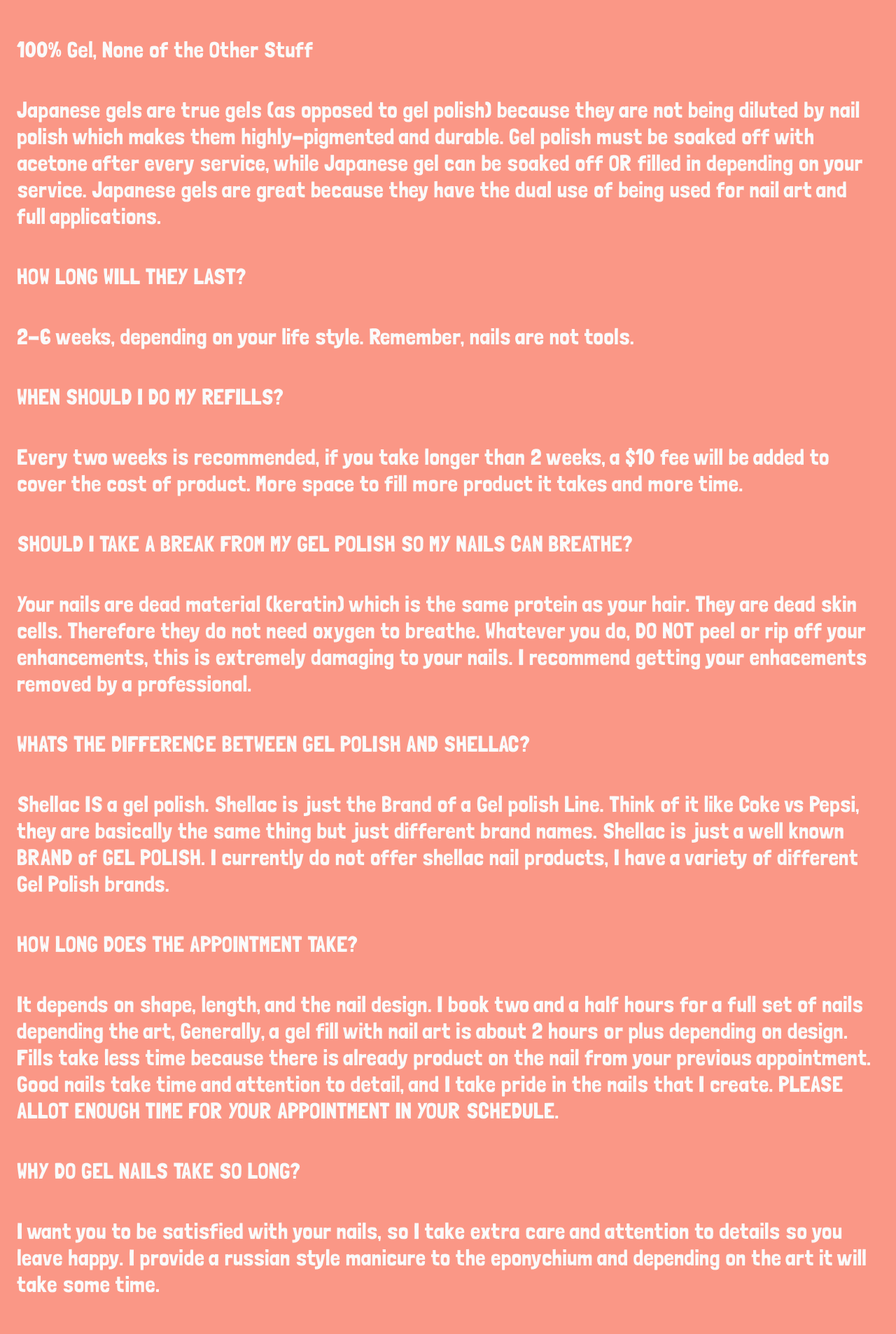
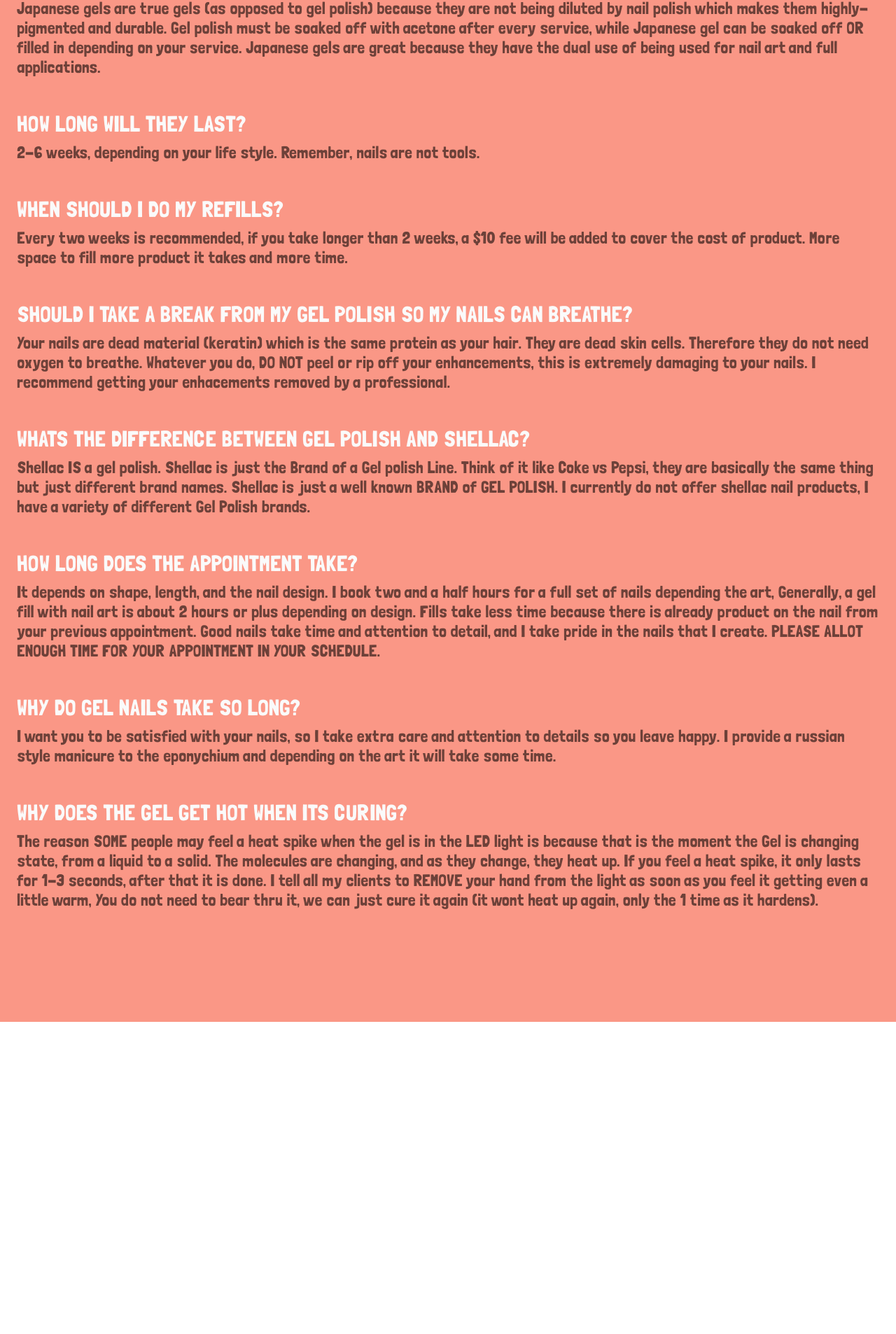
Before and after one commit to KevHnh/nailartbb, a React (Create React App) app: page /FAQ in a window 1280 px wide. Shown: the part 594-2500 px from the top of the page at 70% size. After the commit the page ends 2054 px from the top, so only its background shows below. Built offline with nearby package versions, Linux system fonts and the light colour scheme; the HTML template or start-up script is replaced by a standard one.

Commit message:
LP updates

```diff
--- a/src/components/FAQ/FAQ.css
+++ b/src/components/FAQ/FAQ.css
@@ -0,0 +1,15 @@
+.FAQContainer {
+  display: flex;
+  flex-direction: column;
+  gap: 3rem;
+}
+
+.FAQEntry {
+    display: flex;
+    flex-direction: column;
+    gap: .5rem;
+}
+
+.FAQEntry > .sub1 {
+    margin-bottom: 0rem;
+}
--- a/src/components/FAQ/FAQ.js
+++ b/src/components/FAQ/FAQ.js
@@ -11,76 +11,100 @@ function FAQ() {
           on here first. If not, I would be happy to answer any other questions
           you may have.
         </div>
+        <div className="FAQContainer">
+          <div className="FAQEntry">
             <div className="sub1">WHAT KIND OF EXTENSIONS DO YOU DO?</div>
-        <div className="sub1">I do gel X and japanese gel.</div>
+            <div className="sub2">I do gel X and Japanese gel.</div>
+          </div>
+          <div className="FAQEntry">
             <div className="sub1">WHAT IS JAPANESE GEL?</div>
-        <div className="sub1">100% Gel, None of the Other Stuff</div>
-        <div className="sub1">
-          Japanese gels are true gels (as opposed to gel polish) because they
-          are not being diluted by nail polish which makes them highly-pigmented
-          and durable. Gel polish must be soaked off with acetone after every
-          service, while Japanese gel can be soaked off OR filled in depending
-          on your service. Japanese gels are great because they have the dual
-          use of being used for nail art and full applications.
+            <div className="sub2">100% Gel, None of the Other Stuff</div>
+            <div className="sub2">
+              Japanese gels are true gels (as opposed to gel polish) because
+              they are not being diluted by nail polish which makes them
+              highly-pigmented and durable. Gel polish must be soaked off with
+              acetone after every service, while Japanese gel can be soaked off
+              OR filled in depending on your service. Japanese gels are great
+              because they have the dual use of being used for nail art and full
+              applications.
             </div>
+          </div>
+          <div className="FAQEntry">
             <div className="sub1">HOW LONG WILL THEY LAST?</div>
-        <div className="sub1">
+            <div className="sub2">
               2-6 weeks, depending on your life style. Remember, nails are not
               tools.
             </div>
+          </div>
+          <div className="FAQEntry">
             <div className="sub1">WHEN SHOULD I DO MY REFILLS?</div>
-        <div className="sub1">
-          Every two weeks is recommended, if you take longer than 2 weeks, a $10
-          fee will be added to cover the cost of product. More space to fill
-          more product it takes and more time.
+            <div className="sub2">
+              Every two weeks is recommended, if you take longer than 2 weeks, a
+              $10 fee will be added to cover the cost of product. More space to
+              fill more product it takes and more time.
             </div>
+          </div>
+          <div className="FAQEntry">
             <div className="sub1">
               SHOULD I TAKE A BREAK FROM MY GEL POLISH SO MY NAILS CAN BREATHE?
             </div>
-        <div className="sub1">
-          Your nails are dead material (keratin) which is the same protein as
-          your hair. They are dead skin cells. Therefore they do not need oxygen
-          to breathe. Whatever you do, DO NOT peel or rip off your enhancements,
-          this is extremely damaging to your nails. I recommend getting your
-          enhacements removed by a professional.
+            <div className="sub2">
+              Your nails are dead material (keratin) which is the same protein
+              as your hair. They are dead skin cells. Therefore they do not need
+              oxygen to breathe. Whatever you do, DO NOT peel or rip off your
+              enhancements, this is extremely damaging to your nails. I
+              recommend getting your enhacements removed by a professional.
             </div>
+          </div>
+          <div className="FAQEntry">
             <div className="sub1">
               WHATS THE DIFFERENCE BETWEEN GEL POLISH AND SHELLAC?
             </div>
-        <div className="sub1">
+            <div className="sub2">
               Shellac IS a gel polish. Shellac is just the Brand of a Gel polish
               Line. Think of it like Coke vs Pepsi, they are basically the same
               thing but just different brand names. Shellac is just a well known
-          BRAND of GEL POLISH. I currently do not offer shellac nail products, I
-          have a variety of different Gel Polish brands.
+              BRAND of GEL POLISH. I currently do not offer shellac nail
+              products, I have a variety of different Gel Polish brands.
             </div>
+          </div>
+          <div className="FAQEntry">
             <div className="sub1">HOW LONG DOES THE APPOINTMENT TAKE?</div>
+            <div className="sub2">
+              It depends on shape, length, and the nail design. I book two and a
+              half hours for a full set of nails depending the art, Generally, a
+              gel fill with nail art is about 2 hours or plus depending on
+              design. Fills take less time because there is already product on
+              the nail from your previous appointment. Good nails take time and
+              attention to detail, and I take pride in the nails that I create.
+              PLEASE ALLOT ENOUGH TIME FOR YOUR APPOINTMENT IN YOUR SCHEDULE.
+            </div>
+          </div>
+          <div className="FAQEntry">
+            <div className="sub1">WHY DO GEL NAILS TAKE SO LONG?</div>
+            <div className="sub2">
+              I want you to be satisfied with your nails, so I take extra care
+              and attention to details so you leave happy. I provide a russian
+              style manicure to the eponychium and depending on the art it will
+              take some time.
+            </div>
+          </div>
+          <div className="FAQEntry">
             <div className="sub1">
-          It depends on shape, length, and the nail design. I book two and a
-          half hours for a full set of nails depending the art, Generally, a gel
-          fill with nail art is about 2 hours or plus depending on design. Fills
-          take less time because there is already product on the nail from your
-          previous appointment. Good nails take time and attention to detail,
-          and I take pride in the nails that I create. PLEASE ALLOT ENOUGH TIME
-          FOR YOUR APPOINTMENT IN YOUR SCHEDULE.
+              WHY DOES THE GEL GET HOT WHEN ITS CURING?
             </div>
-        <div className="sub1">WHY DO GEL NAILS TAKE SO LONG?</div>
-        <div className="sub1">
-          I want you to be satisfied with your nails, so I take extra care and
-          attention to details so you leave happy. I provide a russian style
-          manicure to the eponychium and depending on the art it will take some
-          time.
+            <div className="sub2">
+              The reason SOME people may feel a heat spike when the gel is in
+              the LED light is because that is the moment the Gel is changing
+              state, from a liquid to a solid. The molecules are changing, and
+              as they change, they heat up. If you feel a heat spike, it only
+              lasts for 1-3 seconds, after that it is done. I tell all my
+              clients to REMOVE your hand from the light as soon as you feel it
+              getting even a little warm, You do not need to bear thru it, we
+              can just cure it again (it wont heat up again, only the 1 time as
+              it hardens).
             </div>
-        <div className="sub1">WHY DOES THE GEL GET HOT WHEN ITS CURING?</div>
-        <div className="sub1">
-          The reason SOME people may feel a heat spike when the gel is in the
-          LED light is because that is the moment the Gel is changing state,
-          from a liquid to a solid. The molecules are changing, and as they
-          change, they heat up. If you feel a heat spike, it only lasts for 1-3
-          seconds, after that it is done. I tell all my clients to REMOVE your
-          hand from the light as soon as you feel it getting even a little warm,
-          You do not need to bear thru it, we can just cure it again (it wont
-          heat up again, only the 1 time as it hardens).
+          </div>
         </div>
       </div>
     </div>
--- a/src/components/LandingPage/LandingPage.js
+++ b/src/components/LandingPage/LandingPage.js
@@ -1,9 +1,9 @@
 import React, { useState, useEffect } from "react";
 import "./LandingPage.css";
 import { FontAwesomeIcon } from "@fortawesome/react-fontawesome";
-import { faArrowRight, faPlus } from "@fortawesome/free-solid-svg-icons";
+import { faArrowRight } from "@fortawesome/free-solid-svg-icons";
+import { useNavigate } from "react-router-dom";
 import Marquee from "react-fast-marquee";
-import FAQData from "../../data/FAQ.json";
 import img1 from "../../assets/nailart1.jpeg";
 import img2 from "../../assets/nailart2.jpeg";
 import img3 from "../../assets/nailart3.png";
@@ -18,7 +18,12 @@ import img11 from "../../assets/nailart11.jpeg";
 
 function LandingPage() {
   const [screenWidth, setScreenWidth] = useState(window.innerWidth);
-  const [activeIndex, setActiveIndex] = useState(null);
+  const navigate = useNavigate();
+
+  function redirect(path) {
+    navigate(path);
+    window.scroll(0, 0);
+  }
 
   useEffect(() => {
     const handleResize = () => {
@@ -30,10 +35,6 @@ function LandingPage() {
       window.removeEventListener("resize", handleResize);
     };
   }, [screenWidth]);
-
-  function toggleAnswer(index) {
-    setActiveIndex(activeIndex === index ? null : index);
-  }
 
   return (
     <div className="LandingPageContainer">
@@ -79,12 +80,11 @@ function LandingPage() {
       <div className="LPSectionBorder">
         <div className="header">Looking for your next set?</div>
         <div className="LPBorderInner">
-          <div className="LPInnerItem">
+          <div className="LPInnerItem" onClick={() => redirect("Gallery")}>
             <div className="InnerItem1"></div>
             <div className="header">Browse Sets</div>
           </div>
-          <div className="LPInnerItem">
-            {" "}
+          <div className="LPInnerItem" onClick={() => redirect("Pricing")}>
             <div className="InnerItem2"></div>
             <div className="header">Services</div>
           </div>
--- a/src/components/Nav/Nav.js
+++ b/src/components/Nav/Nav.js
@@ -56,7 +56,7 @@ function Nav() {
           </a>
         </div>
         <div className="NavSection">
-          <a className="NavItem">Gallery</a>
+          <a className="NavItem" onClick={() => redirect("Gallery")}>Gallery</a>
           <a className="NavItem" onClick={() => redirect("Pricing")}>
             Pricing
           </a>
--- a/src/fonts.css
+++ b/src/fonts.css
@@ -2,7 +2,8 @@
   --background1: #fa9786;
   --background2: #d47f70;
   --title: #fafafa;
-  --sub: #fafafa;
+  --sub1: #fafafa;
+  --sub2: #6d4139;
   --btn: #ebb6ad;
   --btnHover1: #d47f70;
   --btnHover2: #7b453b;
@@ -25,21 +26,21 @@
   font-family: "LondrinaSolid";
   font-size: 3rem;
   font-weight: 500;
-  color: var(--sub);
+  color: var(--sub1);
 }
 
 .sub1 {
   font-family: "LondrinaSolid";
   font-size: 2rem;
   font-weight: 500;
-  color: var(--sub);
+  color: var(--sub1);
 }
 
 .sub2 {
   font-family: "LondrinaSolid";
-  font-size: 1.4rem;
+  font-size: 1.5rem;
   font-weight: 500;
-  color: var(--sub);
+  color: var(--sub2);
 }
 
 .btn {
```
Also changed, not shown: src/components/Gallery/Gallery.js (+7 -5 lines). Lines whose indentation alone changed are shown as unchanged.
